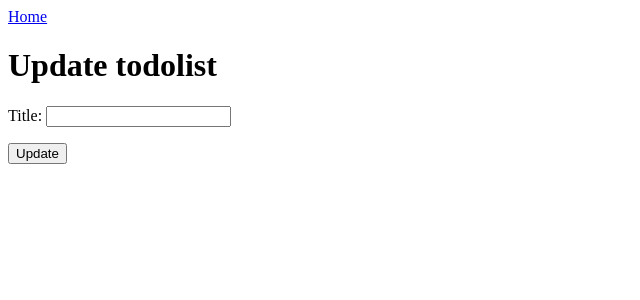
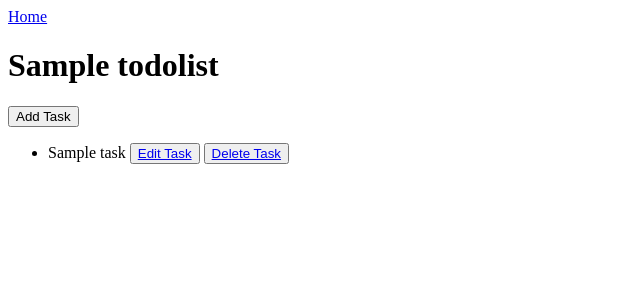
Before and after one commit to JSarsfield/tc-cybersmart, a Django app: page /todolist/update/1/ in a window 1280 px wide. Shown: the top 300 px of the page, without its empty margins (0-640 px from the left). Run offline with Django 3.2, Linux system fonts and the light colour scheme; tables that the repository leaves empty hold one stand-in row (values such as "Sample post").

Commit message:
Added task add, delete & edit.

```diff
--- a/todolistapp/admin.py
+++ b/todolistapp/admin.py
@@ -2,13 +2,14 @@ from django.contrib import admin
 from . import models
 
 # Register your models here.
+
 
 class TodoListAdmin(admin.ModelAdmin):
     list_display = ("title",)
 
 
 class TaskAdmin(admin.ModelAdmin):
-    list_display = ("title",  "created")
+    list_display = ("title", "task_done",  "created")
 
 
 admin.site.register(models.TodoList, TodoListAdmin)
--- a/todolistapp/forms.py
+++ b/todolistapp/forms.py
@@ -1,8 +1,14 @@
 from django.forms import ModelForm
-from .models import TodoList
+from .models import TodoList, Task
 
 
 class TodoListForm(ModelForm):
     class Meta:
         model = TodoList
         fields = ["title"]
+
+
+class TaskForm(ModelForm):
+    class Meta:
+        model = Task
+        fields = ["title", "task_done"]
--- a/todolistapp/templates/home.html
+++ b/todolistapp/templates/home.html
@@ -2,14 +2,14 @@
 
 {% block content %}
 <h1>Cyberspace todolist homepage</h1>
-<a href="/todolist/create/">Create todolist</a>
+<a href="/todolist/create/"><button>Create Todo List</button></a>
 
 <ul>
     {% for todolist in todolists %}
     <!-- django template lang - for loop -->
     <li>
-        {{todolist.title}} <a href="/todolist/update/{{todolist.pk}}">Update</a> <a
-            href="/todolist/delete/{{todolist.pk}}">Delete</a>
+        {{todolist.title}} <a href="/todolist/update/{{todolist.pk}}"><button>View list</button></a> <a
+            href="/todolist/delete/{{todolist.pk}}"><button>Delete</button></a>
     </li>
     {% endfor %}
 </ul><!-- taskList -->
--- a/todolistapp/templates/todolist_update.html
+++ b/todolistapp/templates/todolist_update.html
@@ -1,10 +1,13 @@
 {% extends 'base.html' %}
 
 {% block content %}
-<h1>Update todolist</h1>
-<form method="POST">
-    {% csrf_token %}
-    {{ form.as_p }}
-    <button class="button" type="submit">Update</button>
-</form>
+<h1>{{ todolist.title}}</h1>
+<a href="/task/create/{{todolist.pk}}"><button>Add Task</button></a>
+<ul>
+    {% for task in tasks %}
+    <li>{{task.title}} <a href="/task/update/{{todolist.pk}}/{{task.pk}}"><button>Edit Task</a></button> <a
+            href="/task/delete/{{todolist.pk}}/{{task.pk}}"><button>Delete Task</a></button>
+    </li>
+    {% endfor %}
+</ul>
 {% endblock %}
--- a/todolistapp/views.py
+++ b/todolistapp/views.py
@@ -7,7 +7,7 @@ __email__ = "joe.sarsfield@gmail.com"
 
 from django.shortcuts import redirect, render, HttpResponseRedirect
 from todolistapp.models import TodoList, Task
-from todolistapp.forms import TodoListForm
+from todolistapp.forms import TodoListForm, TaskForm
 
 
 def index(request):
@@ -33,17 +33,10 @@ def todolist_create(request):
 
 def todolist_update(request, pk):
     """Update todolists view and add tasks"""
-    if request.method == "POST":
-        todolist = TodoList.objects.get(pk=pk)
-        form = TodoListForm(request.POST, instance=todolist)
-        if form.is_valid():
-            form.save()
-            return redirect(".")
-    else:
-        form = TodoListForm()
+    todolist = TodoList.objects.get(pk=pk)
     return render(request,
                   "todolist_update.html",
-                  {"form": form}
+                  {"todolist": todolist, "tasks": todolist.tasks.all()},
                   )
 
 
@@ -51,3 +44,43 @@ def todolist_delete(request, pk):
     """Delete todolist view"""
     TodoList.objects.filter(pk=pk).delete()
     return redirect("/")
+
+
+def task_create(request, pk):
+    """Create task"""
+    todolist = TodoList.objects.get(pk=pk)
+    if request.method == "POST":
+        form = TaskForm(request.POST)
+        form.instance.todolist = todolist
+        if form.is_valid():
+            form.save()
+            return redirect("/todolist/update/"+pk)
+    else:
+        form = TaskForm()
+    return render(request,
+                  "task_create.html",
+                  {"form": form}
+                  )
+
+
+def task_update(request, todo_pk, pk):
+    """Update todolists view and add tasks"""
+    task = Task.objects.get(pk=pk)
+    if request.method == "POST":
+        form = TaskForm(request.POST, instance=task)
+        if form.is_valid():
+            form.save()
+            return redirect("/todolist/update/"+todo_pk)
+    else:
+        form = TaskForm(initial={'title': task.title,
+                        'task_done': task.task_done})
+    return render(request,
+                  "task_update.html",
+                  {"form": form, "task": task},
+                  )
+
+
+def task_delete(request, todo_pk, pk):
+    """Delete todolist view"""
+    Task.objects.filter(pk=pk).delete()
+    return redirect("/todolist/update/"+todo_pk)
--- a/weatherproject/urls.py
+++ b/weatherproject/urls.py
@@ -15,7 +15,7 @@ Including another URLconf
 """
 from django.contrib import admin
 from django.urls import path
-from todolistapp.views import index, todolist_create, todolist_update, todolist_delete
+from todolistapp.views import index, todolist_create, todolist_update, todolist_delete, task_create, task_update, task_delete
 
 urlpatterns = [
     path('', index, name="home"),
@@ -24,6 +24,12 @@ urlpatterns = [
     path('todolist/update/<str:pk>/', todolist_update, name="todolist_update"),
     path('todolist/delete/<str:pk>/', todolist_delete, name="todolist_delete"),
 
+    path('task/create/<str:pk>/', task_create, name="task_create"),
+    path('task/update/<str:todo_pk>/<str:pk>/',
+         task_update, name="task_update"),
+    path('task/delete/<str:todo_pk>/<str:pk>/',
+         task_delete, name="task_delete"),
+
 
     path('admin/', admin.site.urls),
 ]
```
Also changed, not shown: todolistapp/templates/task_create.html (added, +10 -0 lines), todolistapp/templates/task_update.html (added, +10 -0 lines).
